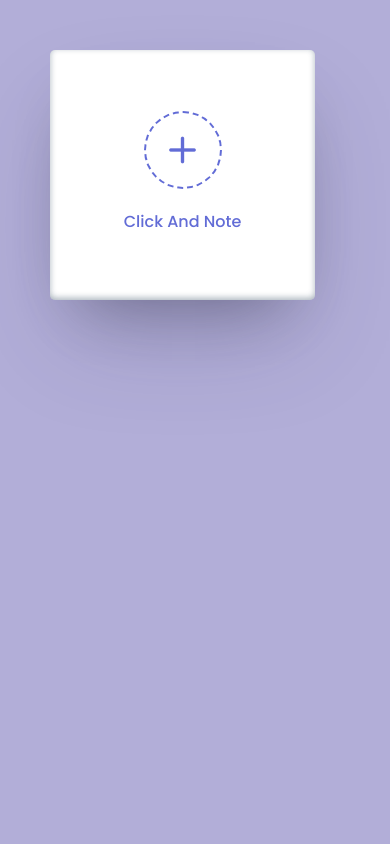
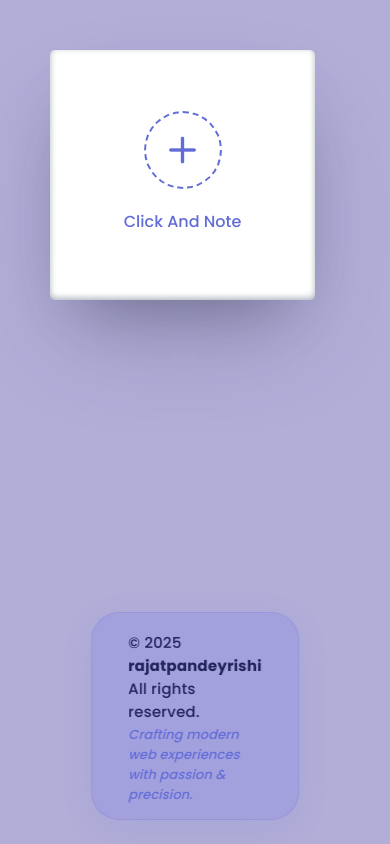
Before and after one commit to rajatpandeyrishi/Click-And-Note, a plain HTML site: page index.html in a window 390 px wide. Drawn offline with nearby package versions, Linux system fonts and the light colour scheme.

Commit message:
feat(footer): add modern glassmorphism footer with dynamic year and branding tagline
- Implemented a fixed, modern footer with glass effect and responsive design
- Added dynamic copyright year using JavaScript
- Included branding tagline for professionalism
- Updated related HTML and CSS for improved appearance and structure

```diff
--- a/SRC/CSS/style.css
+++ b/SRC/CSS/style.css
@@ -301,7 +301,7 @@ form :where(input, textarea):focus {
 }
 
 /* Textarea base styles for note description input */
- form .row textarea {
+form .row textarea {
   height: 150px;
   resize: none;
   padding: 12px 16px;
@@ -316,7 +316,7 @@ form :where(input, textarea):focus {
 /* Textarea focus styles to highlight active input with border and shadow */
 form .row textarea:focus {
   border: 1.5px solid #626cd6;
-  box-shadow: 0 4px 16px rgba(98, 108, 214, 0.10);
+  box-shadow: 0 4px 16px rgba(98, 108, 214, 0.1);
   background: #fff;
 }
 
@@ -331,7 +331,7 @@ form button {
   font-size: 17px;
   border-radius: 8px;
   background: linear-gradient(90deg, #626cd6 60%, #8f94fb 100%);
-  box-shadow: 0 4px 16px rgba(98, 108, 214, 0.10);
+  box-shadow: 0 4px 16px rgba(98, 108, 214, 0.1);
   font-weight: 600;
   letter-spacing: 0.5px;
   transition: background 0.2s, box-shadow 0.2s;
@@ -342,3 +342,45 @@ form button:hover {
   background: linear-gradient(90deg, #5058b1 60%, #626cd6 100%);
   box-shadow: 0 6px 24px rgba(98, 108, 214, 0.18);
 }
+
+/* Styles the fixed footer with a modern glassmorphism effect */
+.fixed-footer {
+  position: fixed;
+  left: 50%;
+  bottom: 24px;
+  transform: translateX(-50%);
+  background: rgba(98, 108, 214, 0.18); /* Semi-transparent background */
+  color: #23235b;
+  padding: 18px 36px 14px 36px;
+  border-radius: 28px;
+  font-size: 15px;
+  font-weight: 500;
+  box-shadow: 0 8px 32px rgba(98, 108, 214, 0.12); /* Soft shadow for depth */
+  z-index: 100;
+  backdrop-filter: blur(6px) saturate(1.2); /* Glass effect */
+  letter-spacing: 0.2px;
+  user-select: none;
+  border: 1.5px solid rgba(98, 108, 214, 0.18);
+}
+
+/* Arranges footer content vertically and centers it */
+.fixed-footer .footer-content {
+  display: flex;
+  flex-direction: column;
+  align-items: center;
+  gap: 2px;
+}
+
+/* Removes default margin and padding from footer paragraphs */
+.fixed-footer .footer-content p {
+  margin: 0;
+  padding: 0;
+}
+
+.fixed-footer .tagline {
+  font-size: 13px;
+  color: #626cd6;
+  font-style: italic;
+  margin-top: 2px;
+  letter-spacing: 0.1px;
+}
--- a/SRC/JS/main.js
+++ b/SRC/JS/main.js
@@ -139,3 +139,11 @@ addBtn.addEventListener("click", (e) => {
     closeIcon.click(); // Closes the popup and resets fields
   }
 });
+
+// Sets the current year dynamically in the footer
+document.addEventListener("DOMContentLoaded", function () {
+  const yearSpan = document.getElementById("year");
+  if (yearSpan) {
+    yearSpan.textContent = new Date().getFullYear();
+  }
+});
--- a/index.html
+++ b/index.html
@@ -70,6 +70,21 @@
       </li>
     </div>
 
+    <!-- Modern fixed footer with dynamic year and tagline -->
+    <footer class="fixed-footer">
+      <div class="footer-content">
+        <!-- Copyright notice with dynamic year and author -->
+        <p>
+          © <span id="year"></span> <strong>rajatpandeyrishi</strong> All
+          rights reserved.
+        </p>
+        <!-- Tagline for branding and professionalism -->
+        <p class="tagline">
+          Crafting modern web experiences with passion &amp; precision.
+        </p>
+      </div>
+    </footer>
+
     <!-- Main JavaScript file for app functionality -->
     <script src="SRC/JS/main.js"></script>
   </body>
```
